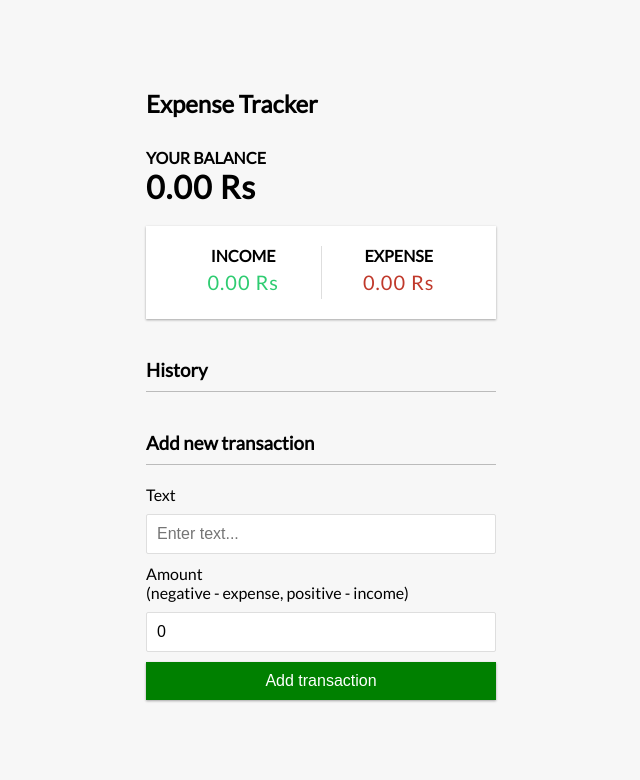
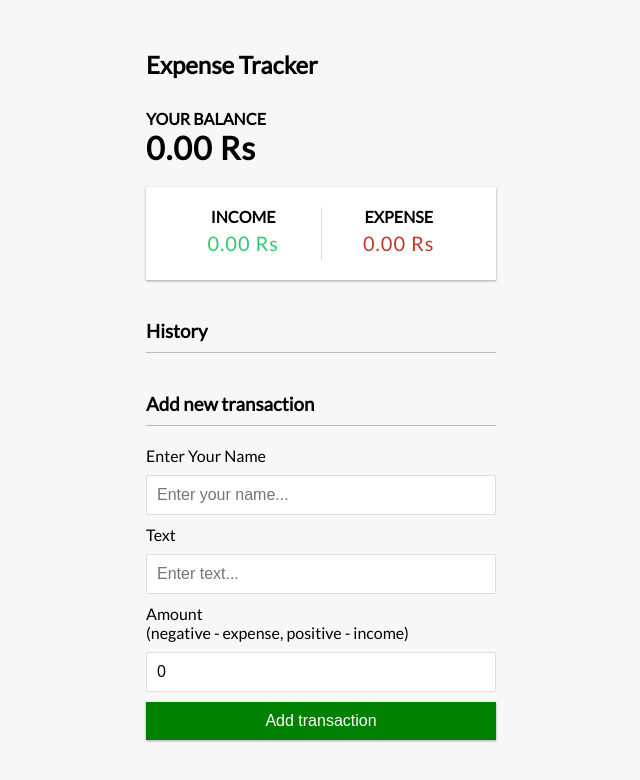
Before and after one commit to saimmoin/expense-tracker-react, a React (Create React App) app: page / in a window 1280 px wide. Shown: the top 780 px of the page, without its empty margins (319-959 px from the left). Built offline with nearby package versions, Linux system fonts and the light colour scheme.

Commit message:
Added a New Text Field

```diff
--- a/src/components/AddTransaction.js
+++ b/src/components/AddTransaction.js
@@ -2,6 +2,7 @@ import React, { useState, useContext } from "react";
 import { GlobalContext } from "../context/GlobalState";
 
 export const AddTransaction = () => {
+  const [text1, setText1] = useState("");
   const [text, setText] = useState("");
   const [amount, setAmount] = useState(0);
   const { addTransaction } = useContext(GlobalContext);
@@ -10,6 +11,7 @@ export const AddTransaction = () => {
 
     const newTransaction = {
       id: Math.floor(Math.random() * 100000000),
+      text1,
       text,
       amount: +amount,
     };
@@ -17,6 +19,7 @@ export const AddTransaction = () => {
       alert("Please Enter Correct Amount!");
     } else {
       addTransaction(newTransaction);
+      setText1("");
       setText("");
       setAmount("");
       alert("Transaction Added Successfully");
@@ -26,6 +29,18 @@ export const AddTransaction = () => {
     <>
       <h3>Add new transaction</h3>
       <form onSubmit={onSubmit}>
+        <div className="form-control">
+          <label htmlFor="text1">
+            Enter Your Name
+            <br />
+          </label>
+          <input
+            type="text"
+            value={text1}
+            onChange={(e) => setText1(e.target.value)}
+            placeholder="Enter your name..."
+          />
+        </div>
         <div className="form-control">
           <label htmlFor="text">Text</label>
           <input
--- a/src/components/Transaction.js
+++ b/src/components/Transaction.js
@@ -6,7 +6,7 @@ export const Transaction = ({ transaction }) => {
   const sign = transaction.amount < 0 ? "-" : "+";
   return (
     <li className={transaction.amount < 0 ? "minus" : "plus"}>
-      {transaction.text}
+      Name: ({transaction.text1}), Text: ({transaction.text})
       <span>
         {sign}
         {Math.abs(transaction.amount)} Rs
--- a/src/context/AppReducer.js
+++ b/src/context/AppReducer.js
@@ -10,7 +10,7 @@ const AppReducer = (state, action) => {
     case "ADD_TRANSACTION":
       return {
         ...state,
-        transactions: [action.payload, ...state.transactions],
+        transactions: [...state.transactions, action.payload],
       };
     default:
       return state;
```
Also changed, not shown: src/App.css (+4 -4 lines), 1 other file (tests, documents, lock files or other folders).
